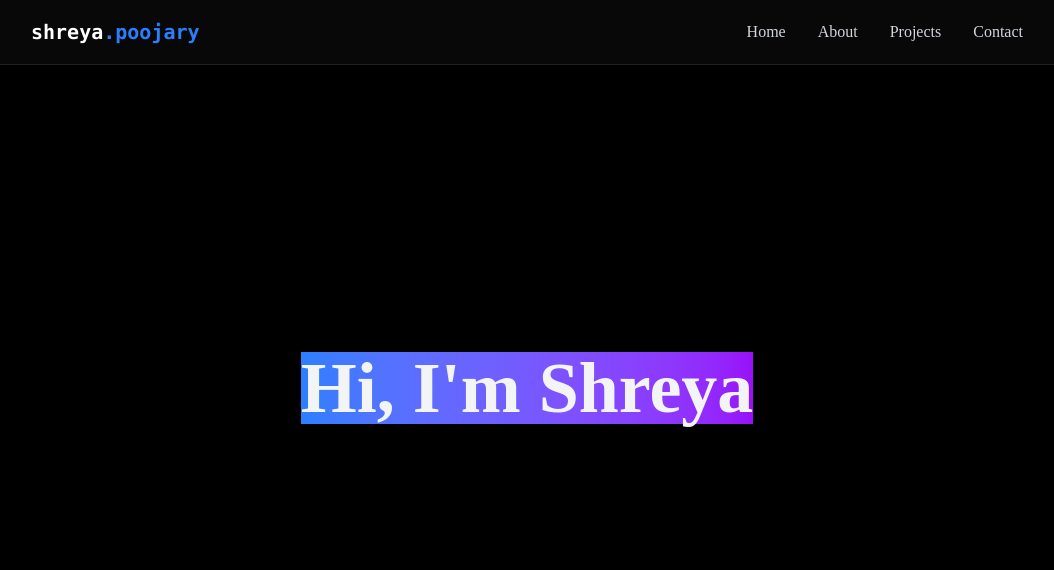
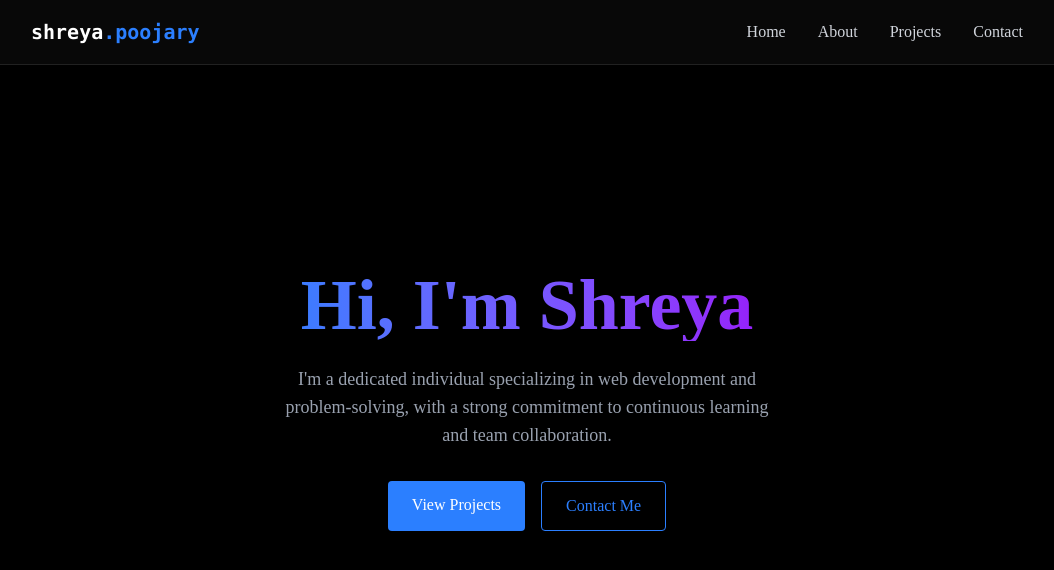
Before and after one commit to Shreyya18/new, a React (Vite) app: page / in a window 1280 px wide. Shown: the top 570 px of the page, without its empty margins (113-1167 px from the left). Built offline with nearby package versions, Linux system fonts and the light colour scheme.

Commit message:
home page done

```diff
--- a/src/components/section/Home.jsx
+++ b/src/components/section/Home.jsx
@@ -1,8 +1,21 @@
-export const Home=()=>{
+export const Home = () => {
     return <section id="home" className=" min-h-screen flex items-center justify-center relative">
         <div className="text-center z-10 px-4">
-            <h1 className="text-5xl md:text-7xl font-bold mb-6 bg-gradient-to-r from-blue-500 to-purple-600 leading-right
+            <h1 className="text-5xl md:text-7xl font-bold mb-6 bg-gradient-to-r from-blue-500 to-purple-600 bg-clip-text
+            text-transparent leading-right
             ">Hi, I'm Shreya</h1>
+            <p className="text-gray-400 text-lg mb-8  max-w-lg mx-auto">
+                I'm a dedicated individual specializing in web development and problem-solving, with a strong commitment to
+                continuous learning and team collaboration.
+            </p>
+            <div className="flex justify-center space-x-4">
+                <a href="#projects" className="bg-blue-500  text-white py-3 px-6 rounded font-medium transition relative overflow-hidden hover:-translate-y-0.5 hover:shadow-[0_0_15px_rgb(59,130,246,0.4)] ">
+                    View Projects
+                </a>
+                <a href="#contact" className=" border border-blue- 500/50 text-blue-500 py-3 px-6 rounded font-medium transition-all duration-200  hover:-translate-y-0.5 hover:shadow-[0_0_15px_rgb(59,130,246,0.2)] hover:bg-blue-500/10 ">
+                    Contact Me
+                </a>
+            </div>
         </div>
     </section>
 }
```
